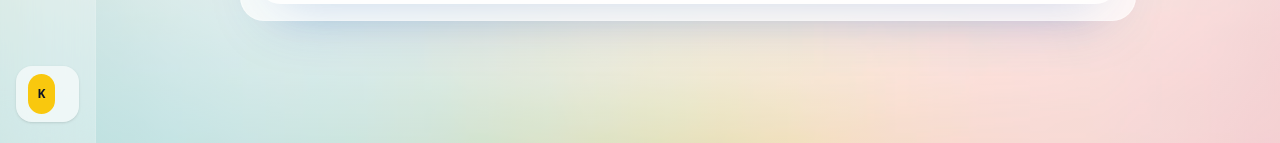
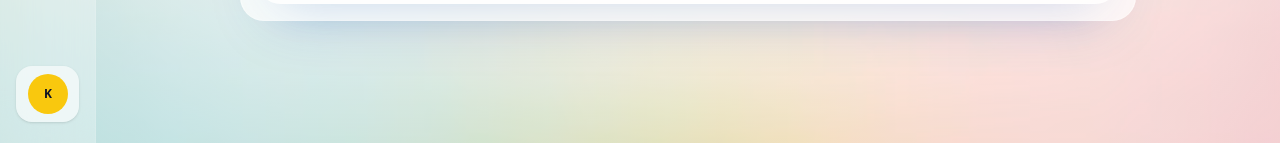
Before and after one commit to jgdasigan/KAISA-frontend, a Next.js app: page / in a window 1280 px wide. Shown: the part 654-797 px from the top of the page. Built offline with nearby package versions, Linux system fonts and the light colour scheme.

Commit message:
fixed profile button animations

```diff
--- a/src/components/layout/Sidebar.tsx
+++ b/src/components/layout/Sidebar.tsx
@@ -62,7 +62,7 @@ export const Sidebar = ({ onSelectChats }: SidebarProps) => {
       </div>
       <div className="flex flex-col gap-2 px-4 text-xs text-kaisa-midnight/70">
         <div className="group/profile flex items-center gap-3 rounded-2xl bg-white/60 px-3 py-2 shadow-sm transition-all duration-200">
-          <div className="flex h-10 w-10 items-center justify-center rounded-full bg-kaisa-yellow text-kaisa-midnight font-semibold">
+          <div className="flex h-10 w-10 min-w-[40px] items-center justify-center rounded-full bg-kaisa-yellow text-kaisa-midnight font-semibold">
             {authStore.userDetails?.given_name?.[0] || "K"}
           </div>
           <div className="min-w-0 flex-1 flex-col text-left text-xs hidden group-hover/profile:flex lg:flex">
```
